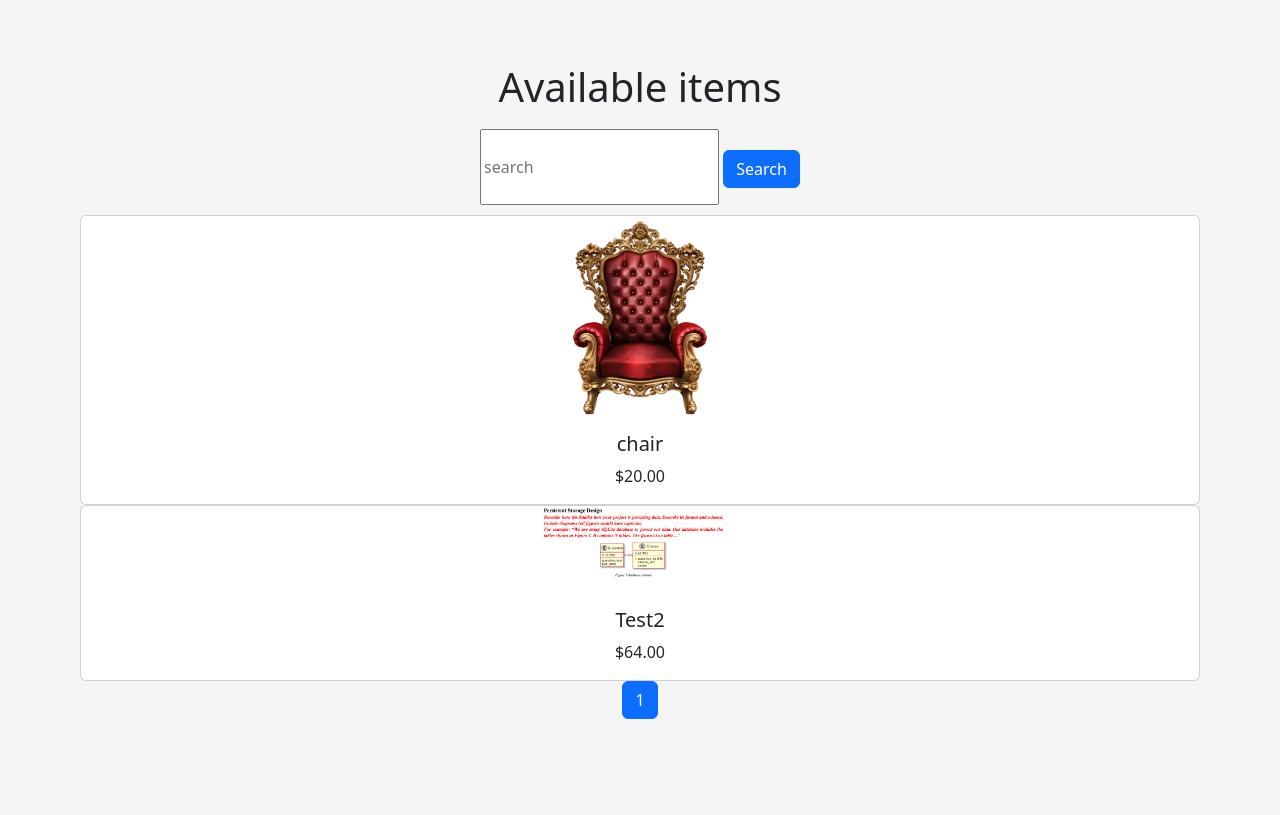
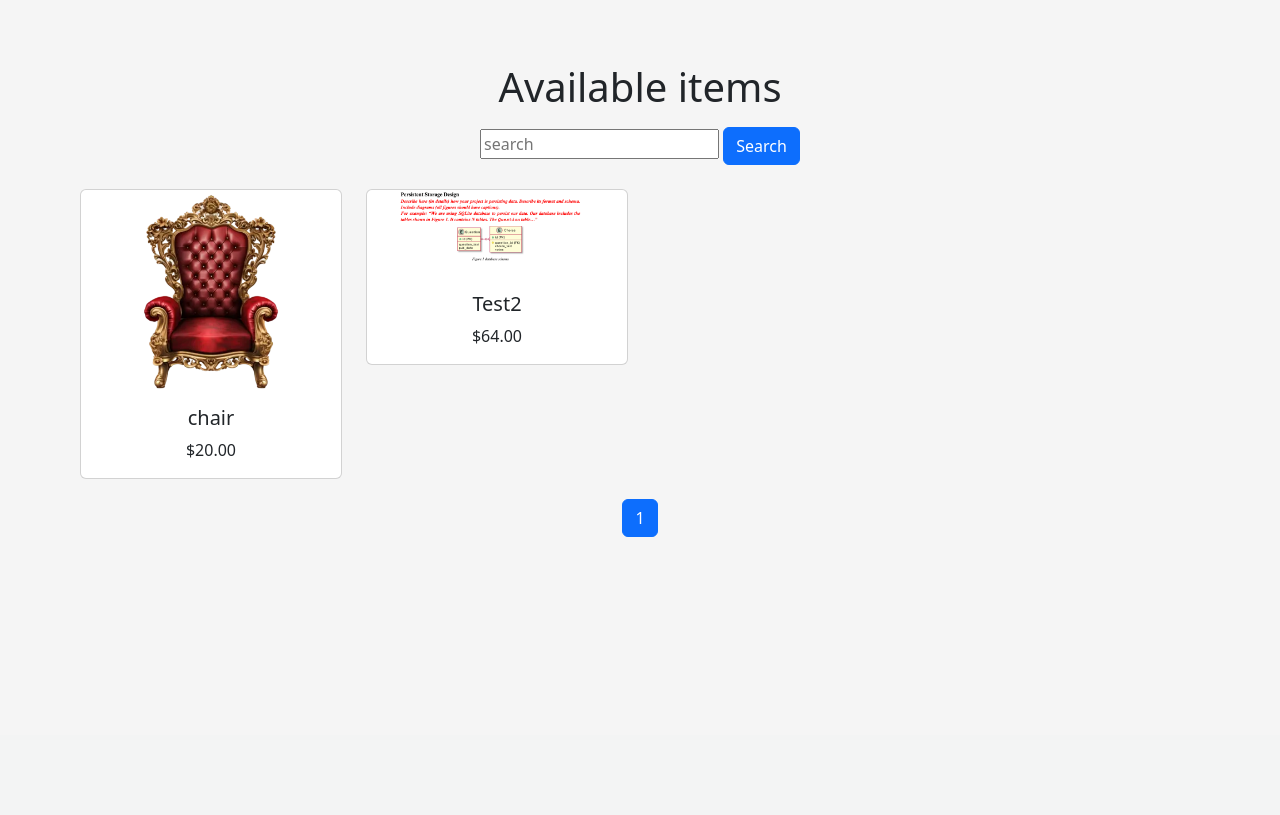
Before and after one commit to sjacobo3/Paradigms_SP25_Course_Project, a Django app: page /campusmart/listings/ in a window 1280 px wide. Shown: the part 65-880 px from the top of the page. After the commit the page ends 602 px from the top, so only its background shows below. Run offline with Django 5.2, Linux system fonts and the light colour scheme; data comes from the database, SQL or seed files in the repository; both versions use the stored data as it was after the commit.

Commit message:
implemented more feature 3

```diff
--- a/src/course_project/campusmart/templates/campusmart/listing_all.html
+++ b/src/course_project/campusmart/templates/campusmart/listing_all.html
@@ -3,19 +3,19 @@
 
 <h1>Available items</h1>
 
-<div class="pb-6 grid grid-cols-3 gap-4">
+<div class="container"
+    <div class="row">
         <div class="col-span-1">
             <form method="get" action="{% url 'campusmart:listing_all' %}">
-            <input name="query" class="w-full py-4 px-6 rounded-xl" type="text" value="{{ query }}" placeholder="search">
+                <input name="query" type="text" value="{{ query }}" placeholder="search">
                 <button type="button" class="btn btn-primary">Search</button>
             </form>
         </div>
+    </div>
 
-    <div class="row">
-        <div class="col-sm-6"></div>
-            <!-- {% load static %} -->
+    <div class="row row-cols-4" style="padding-top: 20px;">
         {% for listing in listings %}
-                <div>
+            <div class="col">
                 <a class="card" href="{% url 'campusmart:detail' listing.id %}">
                     <center>
                         <img
@@ -34,7 +34,7 @@
             </div>
         {% endfor %}
     </div>
-    </div>
+
 </div>
 
 <!-- pagination -->
@@ -48,7 +48,7 @@
 
         {% if page_range %}
             {% for p in page_range %}
-                <li class="page-item {% if page == p %}active{% endif %}">
+                <li class="page-item {% if page == p %}active{% endif %}" style="padding-top:20px">
                     <a class="page-link" href="?page={{ p }}">{{ p }}</a>
                 </li>
             {% endfor %}
--- a/src/course_project/campusmart/views.py
+++ b/src/course_project/campusmart/views.py
@@ -10,9 +10,11 @@ from django.contrib.auth import authenticate as authenticate_user, login as logi
 from django.contrib.auth.decorators import login_required
 from django.contrib.auth.models import User
 
+
 # Create your views here.
 def index(request):
     return render(request, 'campusmart/index.html')
+
 
 def register(request):
     if request.user.is_authenticated:
@@ -45,7 +47,9 @@ def register(request):
         except Exception as e:
             messages.error(request, str(e))
             return HttpResponseRedirect(reverse('campusmart:register'))
+
     return render(request, 'campusmart/register.html')
+
 
 def login(request):
     if request.user.is_authenticated:
@@ -62,13 +66,15 @@ def login(request):
             return HttpResponseRedirect(reverse('campusmart:listing_all'))  # redirect to the dashboard or wherever appropriate
         else:
             messages.error(request, "The username/password combination does not match our records.")
+    return render(request, 'campusmart/login.html')
 
-    return render(request, 'campusmart/login.html')
 
 def logout(request):
     # remove the logged-in user information
     logout_user(request)
+
     return HttpResponseRedirect(reverse("campusmart:index"))
+
 
 @login_required
 def create_listing(request):
@@ -126,6 +132,7 @@ def create_listing(request):
 
     return render(request, "campusmart/create_listing.html")
 
+
 @login_required
 def update_listing(request, listing_id):
     listing = get_object_or_404(Listing, id=listing_id)
@@ -165,6 +172,7 @@ def update_listing(request, listing_id):
 
     return render(request, "campusmart/update_listing.html", {"listing": listing})
 
+
 @login_required
 def delete_listing(request, listing_id):
     listing = get_object_or_404(Listing, id=listing_id)
@@ -176,6 +184,7 @@ def delete_listing(request, listing_id):
 
     return render(request, "campusmart/delete_listing.html", {"listing": listing})
 
+
 def listing_all(request):
     page = int(request.GET.get('page', 1))      # default page 1
     per_page = 20
@@ -184,7 +193,7 @@ def listing_all(request):
 
     query = request.GET.get('query', '')
     if query:
-        listings = Listing.objects.filter(title__icontains=query).filter(description__icontains=query)
+        listings = Listing.objects.filter(description__icontains=query)
     else:
             listings = Listing.objects.filter(status='Available')
 
@@ -202,11 +211,14 @@ def listing_all(request):
         'page_range':page_range,
         })
 
+
 def detail(request, pk):
     listing = get_object_or_404(Listing, pk=pk)
+
     return render(request, 'campusmart/listing_detail.html', {
         'listing':listing,
     })
+
 
 @login_required
 def conversation_new(request, listing_id):
@@ -240,6 +252,7 @@ def conversation_new(request, listing_id):
         'listing':listing,
     })
 
+
 @login_required
 def conversation_detail(request, conversation_id):
     conversation = get_object_or_404(Conversation, id=conversation_id)
@@ -264,9 +277,11 @@ def conversation_detail(request, conversation_id):
         'messages':messages,
     })
 
+
 @login_required
 def inbox(request):
     conversations = Conversation.objects.filter(members__in=[request.user.id])
+
     return render(request, 'campusmart/inbox.html', {
         'conversations':conversations,
     })
```
Also changed, not shown: src/course_project/campusmart/templates/campusmart/listing_detail.html (+5 -2 lines), src/course_project/db.sqlite3, src/course_project/media/listing_photos/spring_24.avif (added). Lines whose indentation alone changed are shown as unchanged.
